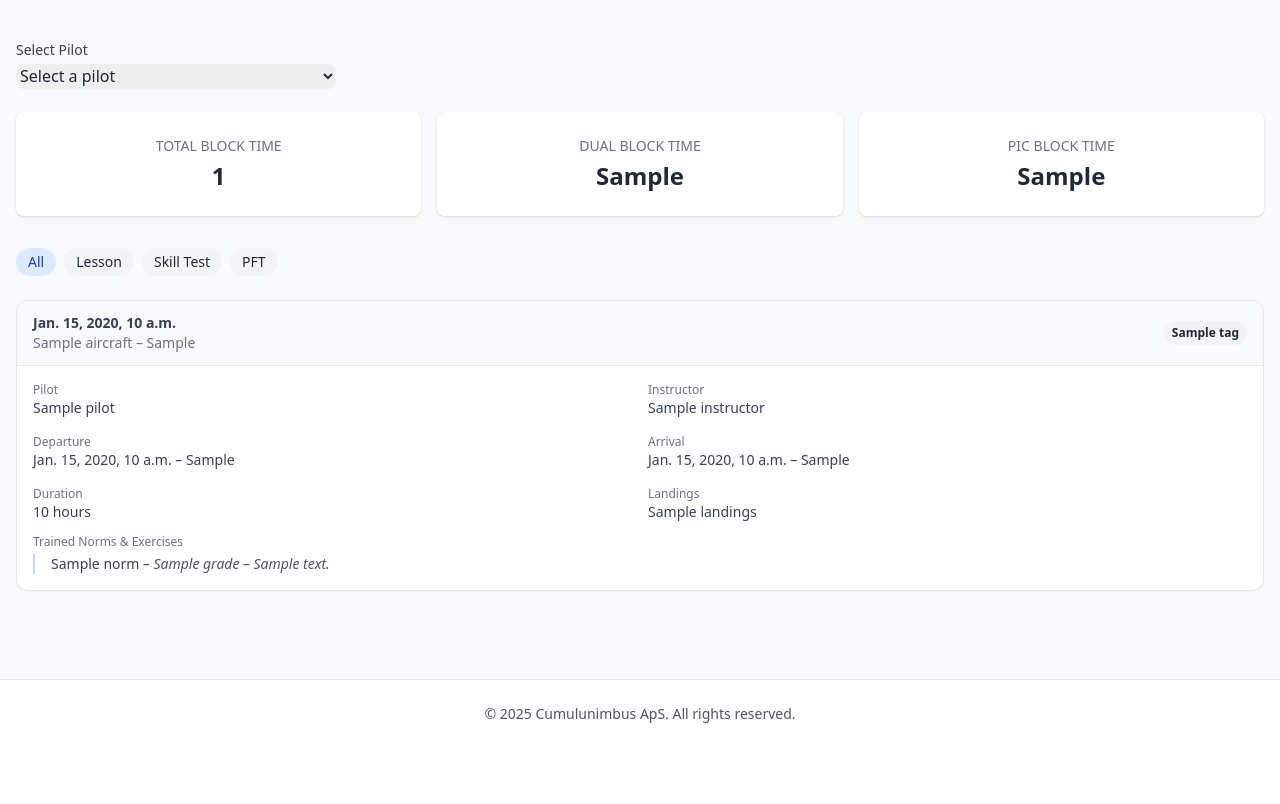
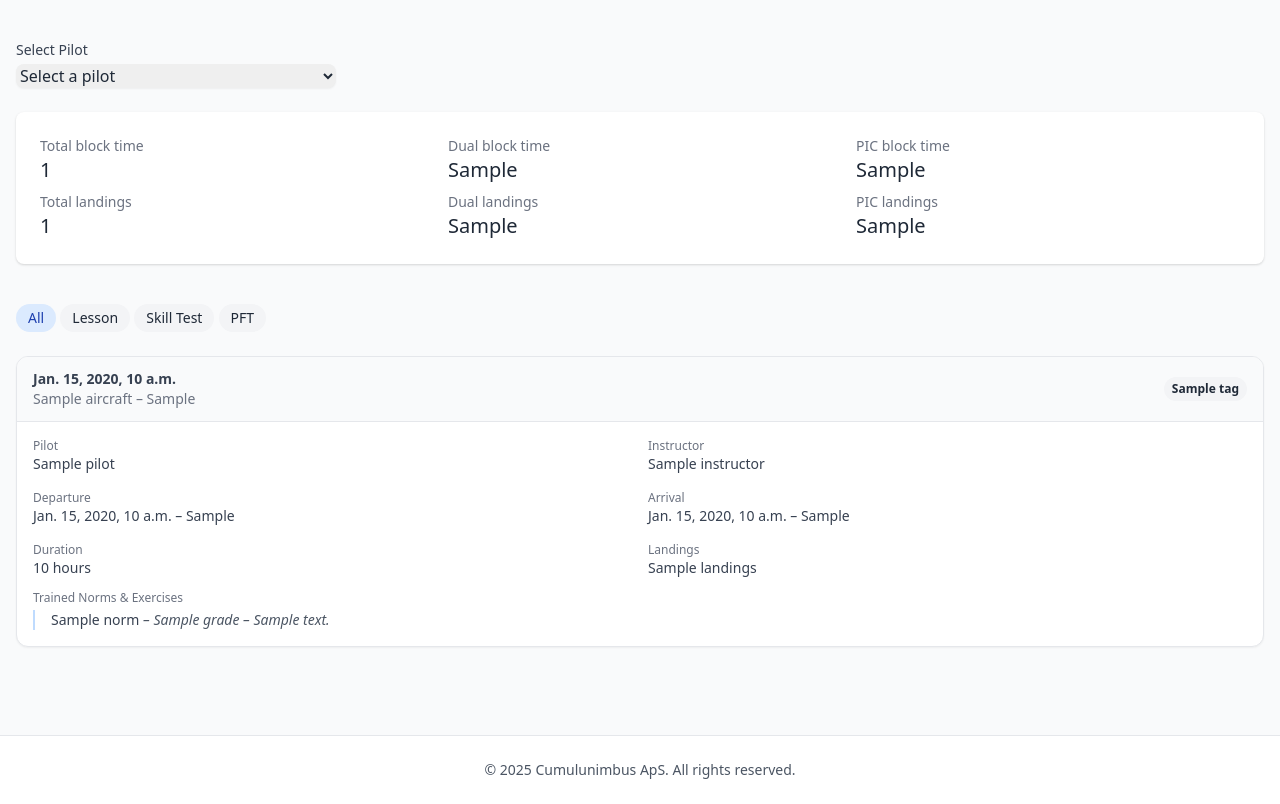
Before and after one commit to steenenmartin/flightlog, a Django app: template app/templates/account/logbook.html in a window 1280 px wide. Shown: the part 164-968 px from the top of the page. Before the commit the page ends 887 px from the top, so only its background shows below. Run offline with Django 3.2, Linux system fonts and the light colour scheme; the template is opened without the code that fills it: most values are stand-ins (such as "Sample title", 1, 10 or a date in 2020).

Commit message:
Refactor

```diff
--- a/app/templates/account/logbook.html
+++ b/app/templates/account/logbook.html
@@ -22,24 +22,34 @@
     </div>
   {% endif %}
 
-  <!-- Summary Cards -->
-  <div class="grid grid-cols-1 sm:grid-cols-3 gap-4 mb-8">
-    <div class="bg-white shadow rounded-lg p-6 text-center">
-      <h2 class="text-sm text-gray-500 uppercase mb-1">Total Block Time</h2>
-      <div class="text-2xl font-bold">{{ total_hours }}</div>
-    </div>
-    <div class="bg-white shadow rounded-lg p-6 text-center">
-      <h2 class="text-sm text-gray-500 uppercase mb-1">Dual Block Time</h2>
-      <div class="text-2xl font-bold">{{ dual_hours }}</div>
-    </div>
-    <div class="bg-white shadow rounded-lg p-6 text-center">
-      <h2 class="text-sm text-gray-500 uppercase mb-1">PIC Block Time</h2>
-      <div class="text-2xl font-bold">{{ pic_hours }}</div>
+  <div class="bg-white shadow rounded-lg p-6">
+    <div class="grid grid-cols-1 sm:grid-cols-3 gap-6">
+      <!-- Total -->
+      <div>
+        <div class="text-sm text-gray-500">Total block time</div>
+        <div id="total-block-time" class="text-xl font-medium text-gray-800">{{ total_hours }}</div>
+        <div class="text-sm text-gray-500 mt-2">Total landings</div>
+        <div id="total-landings" class="text-xl font-medium text-gray-800">{{ total_landings }}</div>
+      </div>
+      <!-- Dual -->
+      <div>
+        <div class="text-sm text-gray-500">Dual block time</div>
+        <div id="dual-block-time" class="text-xl font-medium text-gray-800">{{ dual_hours }}</div>
+        <div class="text-sm text-gray-500 mt-2">Dual landings</div>
+        <div id="dual-landings" class="text-xl font-medium text-gray-800">{{ dual_landings }}</div>
+      </div>
+      <!-- PIC -->
+      <div>
+        <div class="text-sm text-gray-500">PIC block time</div>
+        <div id="pic-block-time" class="text-xl font-medium text-gray-800">{{ pic_hours }}</div>
+        <div class="text-sm text-gray-500 mt-2">PIC landings</div>
+        <div id="pic-landings" class="text-xl font-medium text-gray-800">{{ pic_landings }}</div>
+      </div>
     </div>
   </div>
 
   <!-- Filter Buttons -->
-  <div class="flex flex-wrap gap-2 mb-6">
+  <div class="space-y-4 gap-2 mb-6 mt-6">
     <button @click="filter = 'All'" :class="filter === 'All' ? 'bg-blue-100 text-blue-800' : 'bg-gray-100 text-gray-800'" class="px-3 py-1 rounded-full text-sm font-medium">All</button>
     <button @click="filter = 'Lesson'" :class="filter === 'Lesson' ? 'bg-blue-100 text-blue-800' : 'bg-gray-100 text-gray-800'" class="px-3 py-1 rounded-full text-sm font-medium">Lesson</button>
     <button @click="filter = 'Skill Test'" :class="filter === 'Skill Test' ? 'bg-blue-100 text-blue-800' : 'bg-gray-100 text-gray-800'" class="px-3 py-1 rounded-full text-sm font-medium">Skill Test</button>
--- /dev/null
+++ b/app/utils.py
@@ -0,0 +1,6 @@
+
+
+def format_hhmm(hours: float) -> str:
+    h = int(hours)
+    m = int(round((hours - h) * 60))
+    return f"{h:02}:{m:02}"
```
Also changed, not shown: app/models.py (+46 -11 lines), app/views.py (+22 -74 lines).
